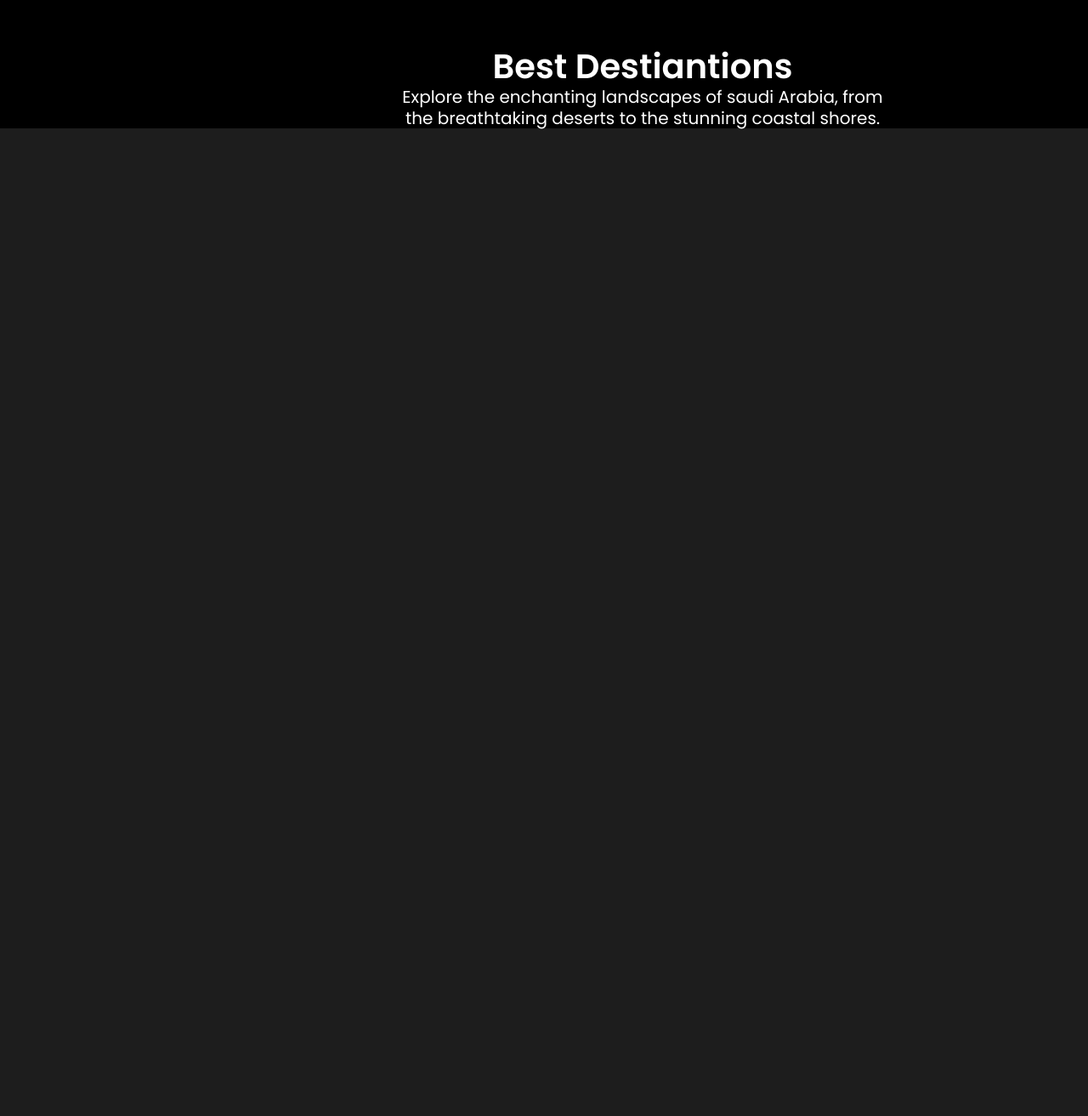
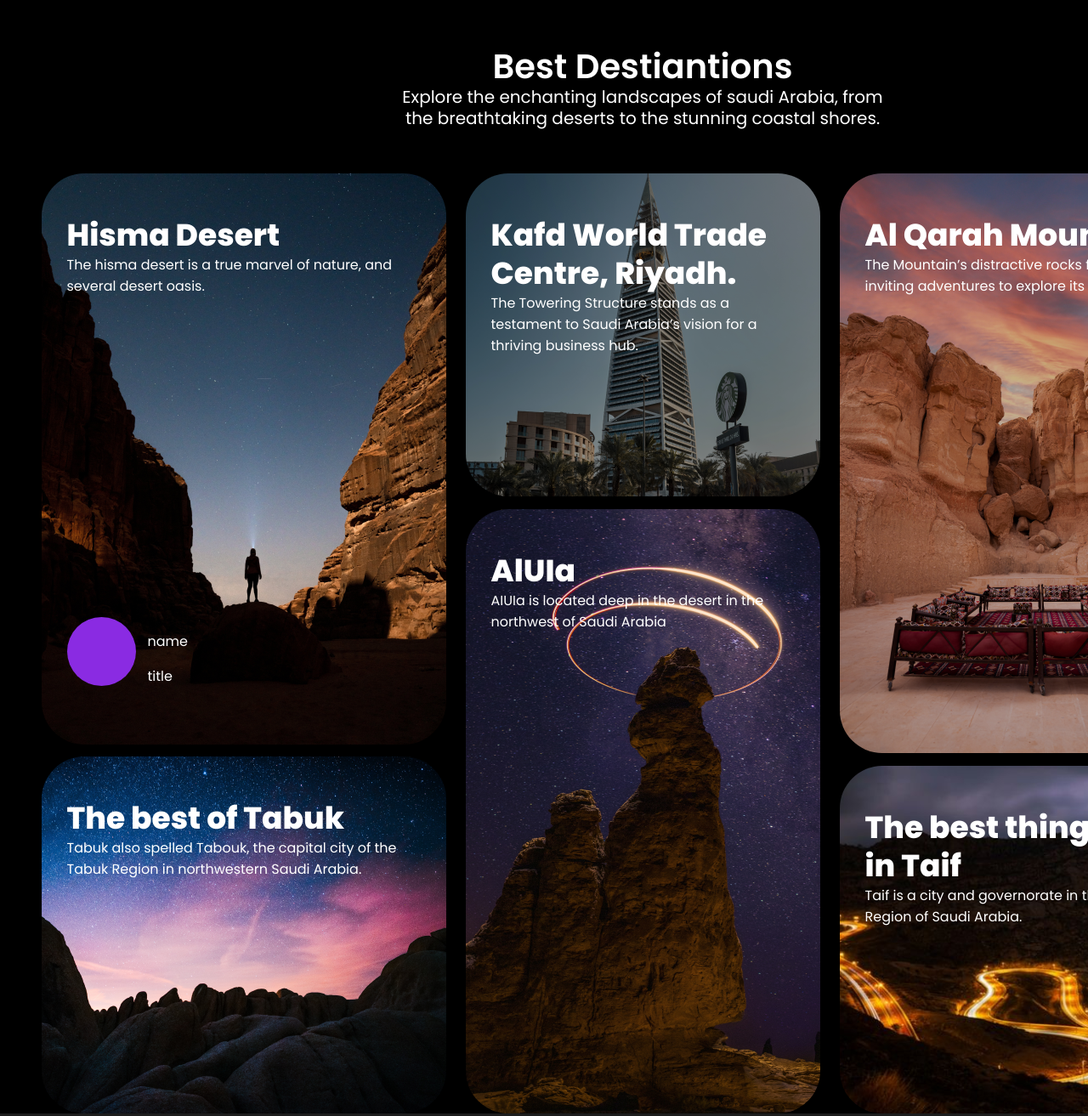
Before and after one commit to dovydasSulcius/hyMe, a plain HTML site: page destinations.html in a window 1280 px wide. Shown: the part 925-2238 px from the top of the page at 85% size. Before the commit the page ends 1078 px from the top, so only its background shows below. Drawn offline with Linux system fonts and the light colour scheme; grey boxes are pictures that could not be loaded.

Commit message:
add destination locations

```diff
--- a/assets/styles/styles.css
+++ b/assets/styles/styles.css
@@ -147,3 +147,85 @@ body a {
     line-height: 24.9px;
     margin: 0;
 }
+
+.destinations-location-container {
+    margin: 53px auto;
+    width: 1415px;
+    height: 1106px;
+    display: flex;
+    justify-content: space-between;
+    gap: 23px;
+}
+
+.destinations-location-side-column {
+    width: 476px;
+    margin-top: 0;
+}
+
+.destinations-location-center-column {
+    width: 417px;
+}
+
+.all-destination-box {
+    border-radius: 50px;
+    padding: 50px 50px 50px 30px;
+}
+
+.destinations-location-box-header {
+    font-weight: 800;
+    font-size: 36px;
+    margin: 0;
+    line-height: 45px;
+}
+
+.destinations-location-box-info {
+    font-size: 16px;
+    margin: 0;
+}
+
+.hisma {
+    margin-bottom: 14px;
+    height: 672px;
+    background: url("../images/hisma-desert.png");
+}
+
+.tabuk {
+    height: 420px;
+    background: url("../images/tabuk.png");
+}
+
+.al-qarah {
+    margin-bottom: 15px;
+    height: 682px;
+    background: url("../images/al-qarah.png");
+}
+
+.taif {
+    height: 409px;
+    background: url("../images/taif.png");
+}
+
+.riyadh {
+    margin-bottom: 15px;
+    height: 380px;
+    background: url("../images/riyadh.png");
+}
+
+.aiuia {
+    height: 711px;
+    background: url("../images/aiuia.png");
+}
+
+.traveler {
+    height: 81px;
+    display: flex;
+    gap: 14px;
+    margin-top: calc(100% - 19px);
+}
+
+.fake-img {
+    height: 81px;
+    width: 81px;
+    background-color: blueviolet;
+    border-radius: 50%;
+}
--- a/destinations.html
+++ b/destinations.html
@@ -52,6 +52,85 @@
                 the breathtaking deserts to the stunning coastal shores.
             </p>
         </div>
+        <div class="destinations-location-container">
+            <div class="destinations-location-side-column">
+                <div class="hisma all-destination-box">
+                    <h1 class="destinations-location-box-header">
+                        Hisma Desert
+                    </h1>
+                    <p class="destinations-location-box-info">
+                        The hisma desert is a true marvel of
+                        nature, and several desert oasis.
+                    </p>
+                    <div class="traveler">
+                        <div class="fake-img">
+
+                        </div>
+                        <div>
+                            <p>
+name
+                            </p>
+                            <p>
+title
+                            </p>
+                        </div>
+                    </div>
+                </div>
+                <div class="tabuk all-destination-box">
+                    <h1 class="destinations-location-box-header">
+                        The best of Tabuk
+                    </h1>
+                    <p class="destinations-location-box-info">
+                        Tabuk also spelled Tabouk, the capital city of the
+                        Tabuk Region in northwestern Saudi Arabia.
+                    </p>
+                </div>
+            </div>
+            <div class="destinations-location-center-column">
+                <div class="riyadh all-destination-box">
+                    <h1 class="destinations-location-box-header">
+                        Kafd World Trade
+                        Centre, Riyadh.
+                    </h1>
+                    <p class="destinations-location-box-info">
+                        The Towering Structure stands as a
+                        testament to Saudi Arabia’s vision for
+                        a thriving business hub.
+                    </p>
+                </div>
+                <div class="aiuia all-destination-box">
+                    <h1 class="destinations-location-box-header">
+                        AlUIa
+                    </h1>
+                    <p class="destinations-location-box-info">
+                        AIUIa is located deep in the desert in
+                        the northwest of Saudi Arabia
+                    </p>
+                </div>
+            </div>
+            <div class="destinations-location-side-column">
+                <div class="al-qarah all-destination-box">
+                    <h1 class="destinations-location-box-header">
+                        Al Qarah Mountain
+                    </h1>
+                    <p class="destinations-location-box-info">
+                        The Mountain’s distractive rocks
+                        formations inviting adventures to
+                        explore its hidden treasure.
+                    </p>
+                </div>
+                <div class="taif all-destination-box">
+                    <h1 class="destinations-location-box-header">
+                        The best things
+                        To do in Taif
+                    </h1>
+                    <p class="destinations-location-box-info">
+                        Taif is a city and governorate in the Makkah
+                        Region of Saudi Arabia.
+                    </p>
+                </div>
+            </div>
+        </div>
     </div>
 </body>
 </html>
```
Also changed, not shown: assets/images/aiuia.png (added), assets/images/al-qarah.png (added), assets/images/hisma-desert.png (added), assets/images/riyadh.png (added), assets/images/tabuk.png (added), assets/images/taif.png (added).
